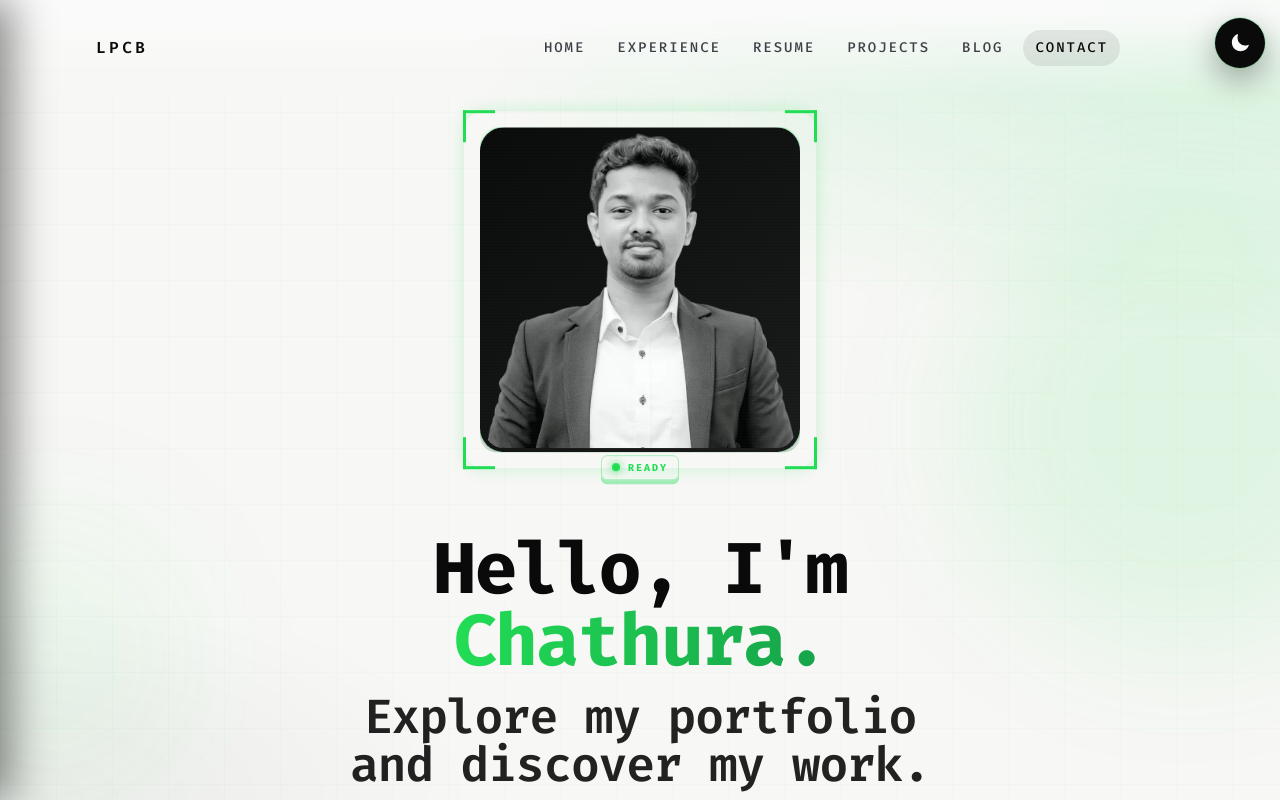
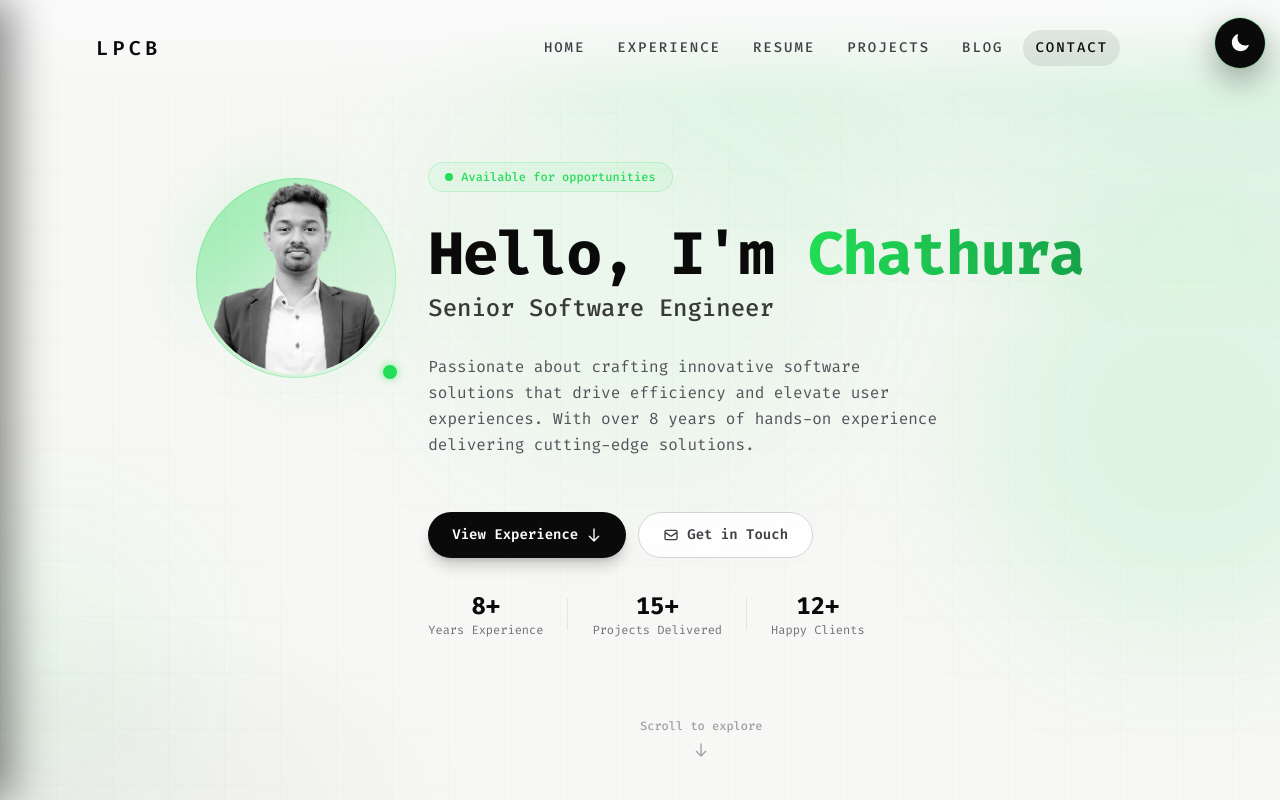
Before and after one commit to ChathuraLiyanapathirana/personal-pp, a Next.js app: page / in a window 1280 px wide. Shown: the top 800 px of the page. Built offline with nearby package versions, Linux system fonts and the light colour scheme; no server answers.

Commit message:
feat(update-content): revamp home section

```diff
--- a/src/components/ProfileImage.tsx
+++ b/src/components/ProfileImage.tsx
@@ -1,73 +1,47 @@
 import React from "react";
 import Image from "next/image";
 
-const corner =
-  "pointer-events-none absolute h-7 w-7 border-brand sm:h-8 sm:w-8";
-
 const ProfileImage = () => {
   return (
-    <div className="relative mx-auto flex flex-col items-center pb-10">
+    <div className="relative">
+      {/* Subtle outer glow ring */}
       <div
-        className="profile-ring pointer-events-none absolute left-1/2 top-[42%] h-40 w-40 -translate-x-1/2 -translate-y-1/2 rounded-full border-2 border-brand/40 opacity-70 blur-[1px] sm:h-44 sm:w-44"
+        className="pointer-events-none absolute inset-0 rounded-full scale-110 bg-gradient-to-br from-brand/20 via-transparent to-brand/10 blur-xl"
         aria-hidden
       />
 
-      <div className="profile-float relative z-[1]">
-        <div className="relative">
-          <div className="absolute -inset-3 sm:-inset-4">
-            <span
-              className={`${corner} -left-px -top-px border-l-[3px] border-t-[3px]`}
-              aria-hidden
-            />
-            <span
-              className={`${corner} -right-px -top-px border-r-[3px] border-t-[3px]`}
-              aria-hidden
-            />
-            <span
-              className={`${corner} -bottom-px -left-px border-b-[3px] border-l-[3px]`}
-              aria-hidden
-            />
-            <span
-              className={`${corner} -bottom-px -right-px border-b-[3px] border-r-[3px]`}
-              aria-hidden
-            />
-            <div
-              className="profile-glow pointer-events-none absolute inset-0 rounded-[1.25rem] ring-1 ring-brand/25 shadow-[0_0_24px_3px_rgba(34,221,85,0.12)]"
-              aria-hidden
-            />
-          </div>
+      {/* Main image container */}
+      <div className="relative">
+        {/* Animated ring */}
+        <div
+          className="pointer-events-none absolute inset-0 rounded-full border border-brand/30"
+          aria-hidden
+        />
 
-          <div className="relative overflow-hidden rounded-2xl">
-            <div
-              className="profile-scan pointer-events-none absolute inset-0 z-[1] opacity-[0.08]"
-              aria-hidden
-              style={{
-                backgroundImage:
-                  "repeating-linear-gradient(0deg, transparent, transparent 2px, rgba(34,221,85,0.35) 2px, rgba(34,221,85,0.35) 3px)",
-                backgroundSize: "100% 6px",
-              }}
-            />
+        {/* Image wrapper with elegant border */}
+        <div className="relative overflow-hidden rounded-full p-1 bg-gradient-to-br from-brand/40 via-brand/20 to-transparent">
+          <div className="relative overflow-hidden rounded-full bg-background">
             <picture>
               <source srcSet="/images/iam.webp" type="image/webp" />
               <source srcSet="/images/iam.png" type="image/png" />
               <Image
                 src="/images/iam.png"
-                width={320}
+                width={200}
                 height={200}
-                className="my-image rounded-2xl"
+                className="size-40 rounded-full object-cover object-center sm:size-44 md:size-48 transition-transform duration-500 hover:scale-105"
                 alt="Portrait of Chathura Buddhika"
                 priority={true}
-                sizes="(max-width: 768px) 100vw, (max-width: 1200px) 50vw, 33vw"
+                sizes="(max-width: 768px) 160px, 192px"
               />
             </picture>
           </div>
+        </div>
 
-          <div className="pointer-events-none absolute -bottom-7 left-1/2 z-[2] flex -translate-x-1/2 items-center gap-2 whitespace-nowrap rounded-md border border-brand/35 bg-ink/92 px-2.5 py-1 font-mono text-[10px] font-bold uppercase tracking-[0.2em] text-brand shadow-[0_4px_0_0_rgba(34,221,85,0.4)] dark:bg-zinc-950/95">
-            <span className="relative flex h-2 w-2">
-              <span className="profile-status-dot absolute inline-flex h-full w-full rounded-full bg-brand opacity-40" />
-              <span className="relative inline-flex h-2 w-2 rounded-full bg-brand shadow-[0_0_8px_rgba(34,221,85,0.9)]" />
-            </span>
-            Ready
+        {/* Online status indicator */}
+        <div className="absolute -bottom-1 -right-1 z-10 flex items-center justify-center">
+          <div className="relative flex h-5 w-5 items-center justify-center rounded-full bg-background p-0.5">
+            <span className="absolute inline-flex h-full w-full animate-ping rounded-full bg-brand opacity-40" />
+            <span className="relative inline-flex h-3.5 w-3.5 rounded-full bg-brand shadow-[0_0_8px_rgba(34,221,85,0.6)]" />
           </div>
         </div>
       </div>
--- a/src/components/SiteHeader.tsx
+++ b/src/components/SiteHeader.tsx
@@ -31,7 +31,7 @@ const SiteHeader = ({ activeSection }: SiteHeaderProps) => {
       <div className="pointer-events-auto relative z-10 mx-auto flex h-24 max-w-6xl items-center justify-between px-6 pr-[4.5rem] lg:px-8 lg:pr-24">
         <a
           href="#hello"
-          className="font-display text-sm font-semibold tracking-[0.22em] text-ink transition-colors duration-200 hover:text-brand focus-visible:outline-none focus-visible:ring-2 focus-visible:ring-brand/50 focus-visible:ring-offset-2 focus-visible:ring-offset-zinc-50 dark:text-zinc-50 dark:hover:text-brand dark:focus-visible:ring-offset-ink md:text-base"
+          className="font-display text-xl font-semibold tracking-[0.22em] text-ink transition-colors duration-200 hover:text-brand focus-visible:outline-none focus-visible:ring-2 focus-visible:ring-brand/50 focus-visible:ring-offset-2 focus-visible:ring-offset-zinc-50 dark:text-zinc-50 dark:hover:text-brand dark:focus-visible:ring-offset-ink"
         >
           LPCB
         </a>
--- a/src/components/sections/HelloSection.tsx
+++ b/src/components/sections/HelloSection.tsx
@@ -3,49 +3,110 @@ import ProfileImage from "../ProfileImage";
 
 const HelloSection = () => {
   return (
-    <div className="relative min-h-screen overflow-hidden" id="hello">
-      <section className="relative text-white">
-        <div className="mx-auto flex min-h-screen max-w-6xl flex-col justify-center px-5 pb-20 pt-28 md:px-8 md:pb-24 md:pt-32 lg:px-10">
-          <div className="mx-auto flex w-full max-w-3xl flex-col items-center text-center">
+    <section
+      id="hello"
+      className="relative flex min-h-screen items-center justify-center py-20"
+    >
+      {/* Background gradient */}
+      <div className="pointer-events-none absolute inset-0 -z-10">
+        <div className="absolute inset-0 bg-gradient-to-b from-transparent via-background to-background" />
+        <div className="absolute left-1/2 top-0 h-[500px] w-[500px] -translate-x-1/2 rounded-full bg-brand/5 blur-3xl" />
+      </div>
+
+      <div className="mx-auto w-full max-w-5xl px-4 sm:px-6 lg:px-8">
+        <div className="flex flex-col items-center gap-6 lg:flex-row lg:items-start lg:justify-center lg:gap-8">
+          {/* Profile Image - centered on mobile, left on desktop */}
+          <div className="flex-shrink-0 lg:pt-4">
             <ProfileImage />
-            <h1 className="font-display mt-10 text-balance text-4xl font-bold leading-[1.1] tracking-tight text-ink dark:text-zinc-50 xs:text-5xl md:text-6xl md:leading-[1.08] lg:text-7xl">
-              <span className="block">
-                <span className="text-ink dark:text-zinc-50">Hello, I&apos;m </span>
-                <span className="bg-gradient-to-r from-brand to-brand-dim bg-clip-text text-transparent">
-                  Chathura.
-                </span>
+          </div>
+
+          {/* Content */}
+          <div className="flex flex-col items-center text-center lg:items-start lg:text-left">
+            {/* Greeting badge */}
+            <div className="inline-flex items-center gap-2 rounded-full border border-brand/20 bg-brand/5 px-4 py-1.5 text-xs font-medium text-brand">
+              <span className="relative flex h-2 w-2">
+                <span className="absolute inline-flex h-full w-full animate-ping rounded-full bg-brand opacity-40" />
+                <span className="relative inline-flex h-2 w-2 rounded-full bg-brand" />
               </span>
-              <span className="mt-4 block text-3xl font-semibold tracking-tight text-ink/90 dark:text-zinc-200 md:text-4xl lg:text-5xl">
-                Explore my portfolio and discover my work.
+              Available for opportunities
+            </div>
+
+            {/* Main heading */}
+            <h1 className="font-display mt-8 mb-2 text-4xl font-bold tracking-tight text-ink dark:text-zinc-50 sm:text-5xl md:text-6xl">
+              Hello, I&apos;m{" "}
+              <span className="bg-gradient-to-r from-brand to-brand-dim bg-clip-text text-transparent">
+                Chathura
               </span>
             </h1>
 
-            <p className="mx-auto mt-8 max-w-2xl text-pretty text-base leading-relaxed text-zinc-600 dark:text-zinc-400 md:text-lg md:leading-relaxed">
+            {/* Subtitle */}
+            <p className="mt-0 text-xl font-medium text-ink/80 dark:text-zinc-300 sm:text-2xl">
+              Senior Software Engineer
+            </p>
+
+            {/* Description */}
+            <p className="mt-0 max-w-lg text-base leading-relaxed text-zinc-600 dark:text-zinc-400">
               Passionate about crafting innovative software solutions that drive
               efficiency and elevate user experiences. With over 8 years of
-              hands on experience in the software development industry, I bring
-              a wealth of expertise to deliver cutting-edge solutions that
-              seamlessly blend technology and user needs.
+              hands-on experience delivering cutting-edge solutions.
             </p>
 
-            <div className="mt-12 flex flex-wrap items-center justify-center gap-4">
+            {/* CTA Buttons */}
+            <div className="mt-6 flex flex-col gap-3 sm:flex-row">
               <a
                 href="#experience"
-                className="inline-flex items-center justify-center rounded-full bg-ink px-8 py-3.5 text-sm font-semibold uppercase tracking-wider text-zinc-50 shadow-brand-sm transition hover:-translate-y-0.5 hover:bg-zinc-800 dark:bg-zinc-100 dark:text-ink dark:shadow-[4px_4px_0_0_#22dd55] dark:hover:bg-white"
+                className="group inline-flex items-center justify-center gap-2 rounded-full bg-ink px-6 py-3 text-sm font-semibold text-white shadow-lg shadow-ink/20 transition-all duration-200 hover:-translate-y-0.5 hover:bg-zinc-800 hover:shadow-xl hover:shadow-ink/25 dark:bg-zinc-100 dark:text-ink dark:shadow-brand/20 dark:hover:bg-white"
               >
-                View experience
+                View Experience
+                <svg className="size-4 transition-transform group-hover:translate-y-0.5" fill="none" viewBox="0 0 24 24" stroke="currentColor" strokeWidth={2}>
+                  <path strokeLinecap="round" strokeLinejoin="round" d="M19 14l-7 7m0 0l-7-7m7 7V3" />
+                </svg>
               </a>
               <a
                 href="#contact"
-                className="inline-flex items-center justify-center rounded-full border border-ink/15 bg-white/60 px-8 py-3.5 text-sm font-semibold uppercase tracking-wider text-ink backdrop-blur transition hover:border-brand/40 hover:text-brand dark:border-white/15 dark:bg-white/5 dark:text-zinc-200 dark:hover:border-brand/50 dark:hover:text-brand"
+                className="inline-flex items-center justify-center gap-2 rounded-full border border-zinc-300 bg-white/80 px-6 py-3 text-sm font-semibold text-zinc-700 backdrop-blur-sm transition-all duration-200 hover:border-brand/40 hover:text-brand hover:shadow-lg dark:border-zinc-700 dark:bg-zinc-900/50 dark:text-zinc-300 dark:hover:border-brand/50 dark:hover:text-brand"
               >
-                Get in touch
+                <svg className="size-4" fill="none" viewBox="0 0 24 24" stroke="currentColor" strokeWidth={2}>
+                  <path strokeLinecap="round" strokeLinejoin="round" d="M3 8l7.89 5.26a2 2 0 002.22 0L21 8M5 19h14a2 2 0 002-2V7a2 2 0 00-2-2H5a2 2 0 00-2 2v10a2 2 0 002 2z" />
+                </svg>
+                Get in Touch
               </a>
+            </div>
+
+            {/* Quick stats */}
+            <div className="mt-8 flex items-center justify-center gap-4 sm:gap-6 lg:justify-start">
+              <div className="text-center">
+                <div className="text-xl font-bold text-ink dark:text-zinc-100 sm:text-2xl">8+</div>
+                <div className="text-[10px] text-zinc-500 dark:text-zinc-400 sm:text-xs">Years Experience</div>
+              </div>
+              <div className="h-6 w-px bg-zinc-200 dark:bg-zinc-700 sm:h-8" />
+              <div className="text-center">
+                <div className="text-xl font-bold text-ink dark:text-zinc-100 sm:text-2xl">15+</div>
+                <div className="text-[10px] text-zinc-500 dark:text-zinc-400 sm:text-xs">Projects Delivered</div>
+              </div>
+              <div className="h-6 w-px bg-zinc-200 dark:bg-zinc-700 sm:h-8" />
+              <div className="text-center">
+                <div className="text-xl font-bold text-ink dark:text-zinc-100 sm:text-2xl">12+</div>
+                <div className="text-[10px] text-zinc-500 dark:text-zinc-400 sm:text-xs">Happy Clients</div>
+              </div>
             </div>
           </div>
         </div>
-      </section>
-    </div>
+      </div>
+
+      {/* Scroll indicator - hidden on mobile */}
+      <div className="absolute bottom-8 left-1/2 hidden -translate-x-1/2 animate-bounce md:block">
+        <a
+          href="#experience"
+          className="flex flex-col items-center gap-2 text-zinc-400 transition-colors hover:text-brand"
+        >
+          <span className="text-xs font-medium">Scroll to explore</span>
+          <svg className="size-4" fill="none" viewBox="0 0 24 24" stroke="currentColor" strokeWidth={2}>
+            <path strokeLinecap="round" strokeLinejoin="round" d="M19 14l-7 7m0 0l-7-7m7 7V3" />
+          </svg>
+        </a>
+      </div>
+    </section>
   );
 };
 
```
